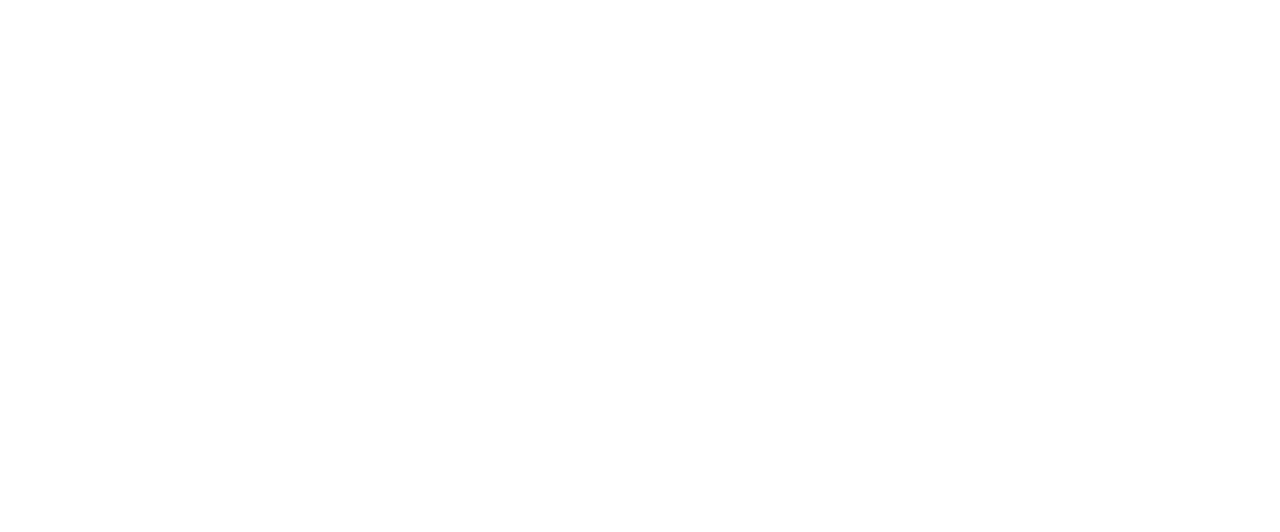
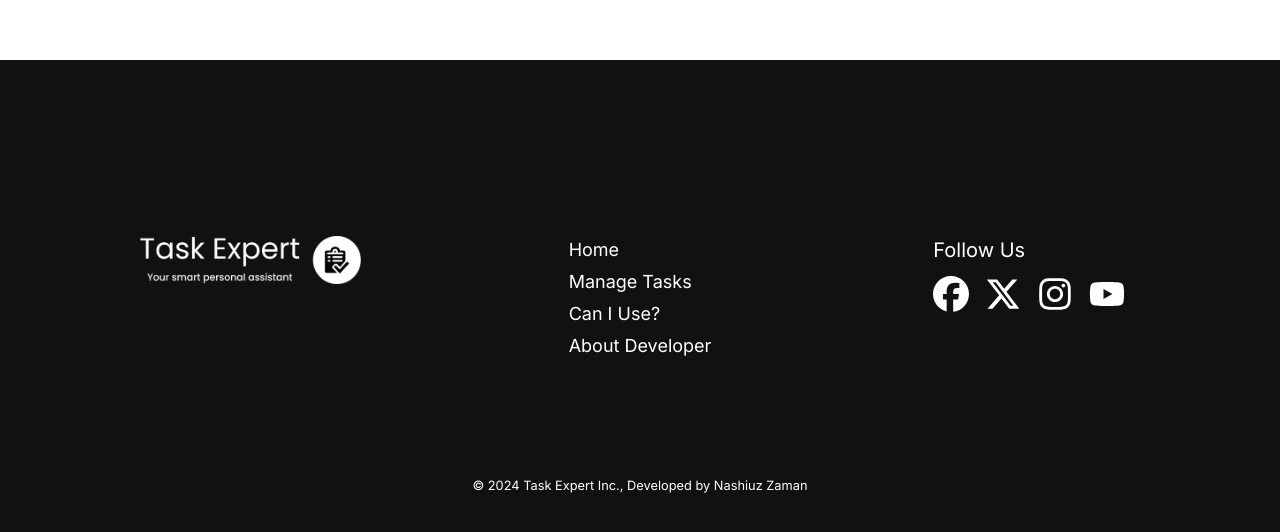
Before and after one commit to Nashiuz-Zaman/task-expert-client-nextjs, a Next.js app: page / in a window 1280 px wide. Shown: the part 1875-2407 px from the top of the page. Before the commit the page ends 1935 px from the top, so only its background shows below. Built offline with nearby package versions, Linux system fonts and the light colour scheme; no server answers.

Commit message:
Add footer to website

```diff
--- a/src/app/(main)/layout.jsx
+++ b/src/app/(main)/layout.jsx
@@ -1,11 +1,13 @@
 // components
+import Footer from '@/components/shared/Footer/Footer';
 import Header from '@/components/shared/Header/Header';
 
 const MainLayout = ({ children }) => {
   return (
     <div className='min-h-screen flex flex-col max-w-[120rem] mx-auto overflow-x-hidden'>
-      <Header modifyClasses='mb-sectionGapMd' />
+      <Header />
       <main>{children}</main>
+      <Footer />
     </div>
   );
 };
--- /dev/null
+++ b/src/components/shared/Footer/Footer.jsx
@@ -0,0 +1,97 @@
+// react
+import PropTypes from 'prop-types';
+
+// components
+import InnerContainer from '@/components/containers/InnerContainer/InnerContainer';
+import BrandLogo from '@/components/shared/BrandLogo/BrandLogo';
+import LinkList from '@/components/shared/LinkList/LinkList';
+
+// react icons
+import {
+  FaFacebook,
+  FaXTwitter,
+  FaInstagram,
+  FaYoutube,
+} from 'react-icons/fa6';
+
+// data
+import { footerOptions, currentYear } from '../../../uiData/footerData';
+
+const Footer = () => {
+  // common classes
+  const socialLinksClasses =
+    'text-4xl text-white hover:text-primary transition-all duration-150 cursor-pointer';
+
+  return (
+    <footer className='bg-blackLight pt-customLg pb-customSm relative'>
+      <InnerContainer>
+        {/* top part */}
+
+        {/* address and links */}
+        <div className='mb-14 grid grid-cols-1 md:grid-cols-3'>
+          {/* website logo */}
+          <BrandLogo
+            theme='dark'
+            modifyClasses='mx-auto mb-sectionGapSm lg:h-[3rem]'
+          />
+
+          {/* list of links */}
+          <div className='justify-self-center mb-14 text-center md:text-left'>
+            <LinkList linksData={footerOptions} />
+          </div>
+
+          {/* follow us social media */}
+          <div className='justify-self-center'>
+            {/* social media icons */}
+            <div className={``}>
+              <h2 className='text-xl text-center md:text-left text-white mb-3 2xl:text-3xl font'>
+                Follow Us
+              </h2>
+
+              {/* social media icons */}
+              <div className='text-white text-2xl flex items-center gap-4'>
+                <a
+                  className={socialLinksClasses}
+                  href='https://www.facebook.com'
+                >
+                  <FaFacebook />
+                </a>
+                <a
+                  className={socialLinksClasses}
+                  href='https://www.twitter.com'
+                >
+                  <FaXTwitter />
+                </a>
+                <a
+                  className={socialLinksClasses}
+                  href='https://www.instagram.com'
+                >
+                  <FaInstagram />
+                </a>
+                <a
+                  className={socialLinksClasses}
+                  href='https://www.youtube.com'
+                >
+                  <FaYoutube />
+                </a>
+              </div>
+            </div>
+          </div>
+        </div>
+
+        {/* copyright part */}
+        <div className='text-center'>
+          <small className='text-white 2xl:text-lg'>
+            &copy; {currentYear} Task Expert Inc., Developed by Nashiuz Zaman
+          </small>
+        </div>
+      </InnerContainer>
+    </footer>
+  );
+};
+
+Footer.propTypes = {
+  addressData: PropTypes.object,
+};
+
+export default Footer;
--- /dev/null
+++ b/src/components/shared/LinkList/LinkList.jsx
@@ -0,0 +1,37 @@
+// react
+import PropTypes from 'prop-types';
+
+// next
+import Link from 'next/link';
+
+const LinkList = ({
+  linksData = null,
+  modifyClasses = '',
+  linksModifyClasses = '',
+}) => {
+  const linkClasses = `transition-all duration-default xl:text-lg text-white hover:underline ${linksModifyClasses}`;
+
+  return (
+    <ul className={`flex flex-col gap-1 ${modifyClasses}`}>
+      {/* these links will always be here */}
+      {linksData &&
+        linksData.map(option => {
+          return (
+            <li key={option.id}>
+              <Link className={linkClasses} href={option.url}>
+                {option.text}
+              </Link>
+            </li>
+          );
+        })}
+    </ul>
+  );
+};
+
+LinkList.propTypes = {
+  linksData: PropTypes.array,
+  linksModifyClasses: PropTypes.string,
+  modifyClasses: PropTypes.string,
+};
+
+export default LinkList;
```
